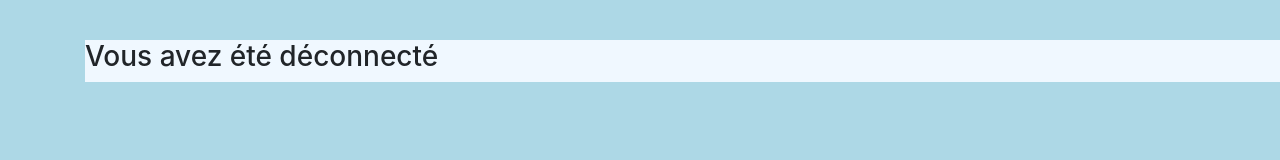
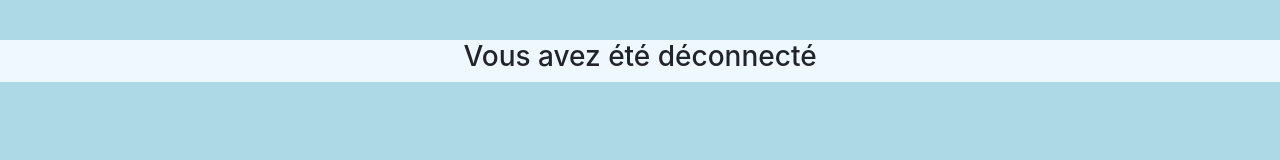
Before and after one commit to alexandremessang/Galerie, a plain HTML site: page index.html in a window 1280 px wide. Drawn offline with nearby package versions, Linux system fonts and the light colour scheme; no server answers.

Commit message:
offline msg

```diff
--- a/index.html
+++ b/index.html
@@ -27,13 +27,11 @@
 </head>
 
 <body onload="preset()">
+    <div class="offline">
+        <h3>Vous avez été déconnecté</h3>
+    </div>
     <div class="container">
-        <div class="offline">
-            <h3>Vous avez été déconnecté</h3>
-        </div>
         <h1 id="main_title">Bienvenue sur le site</h1>
-
-
     <div id="image_box" class="row"></div>
 
     <div id="loading">
--- a/style.css
+++ b/style.css
@@ -34,5 +34,5 @@ button {
 }
 
 .offline h3 {
-    vertical-align: middle;
+    text-align: center;
 }
```
